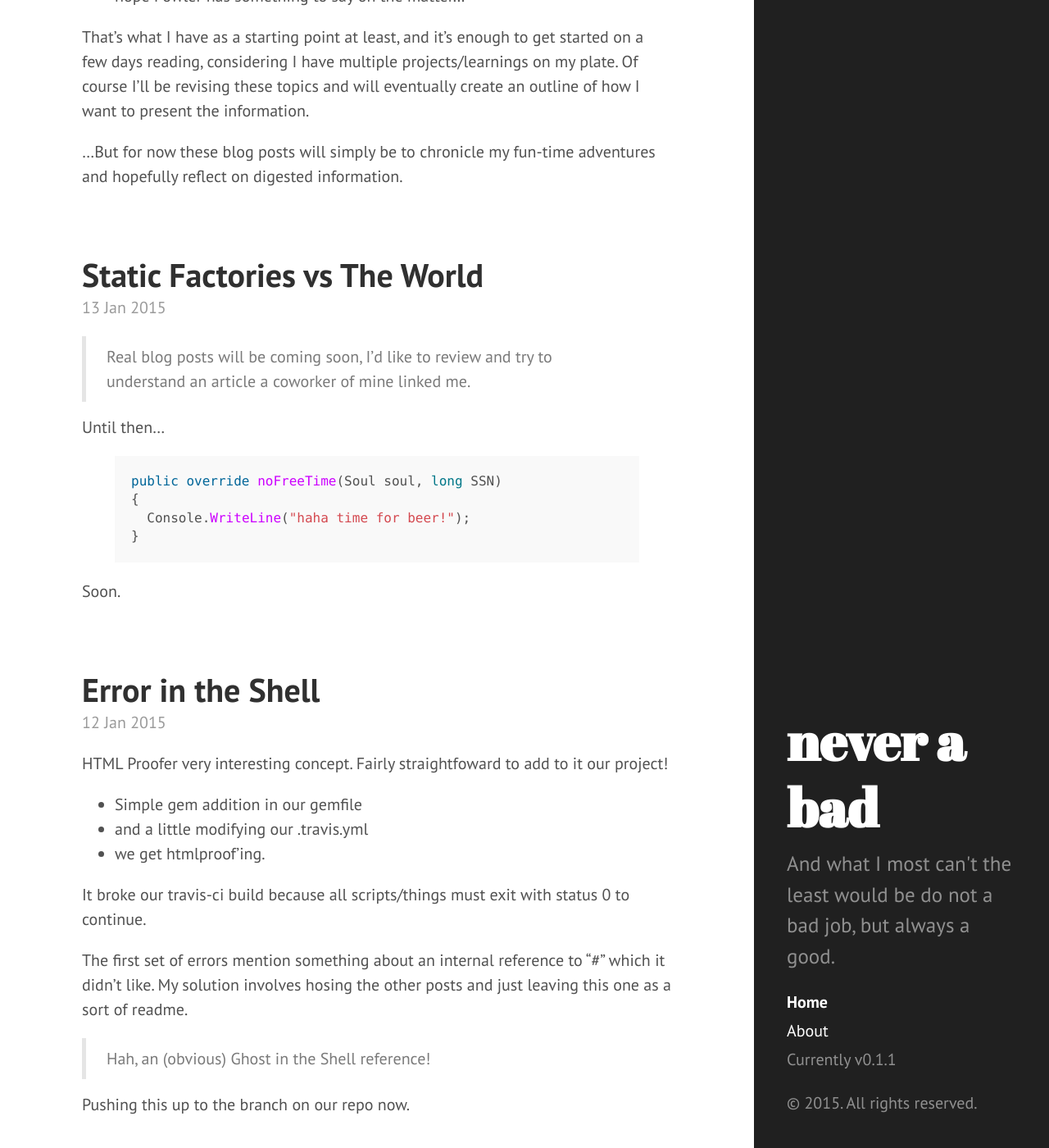
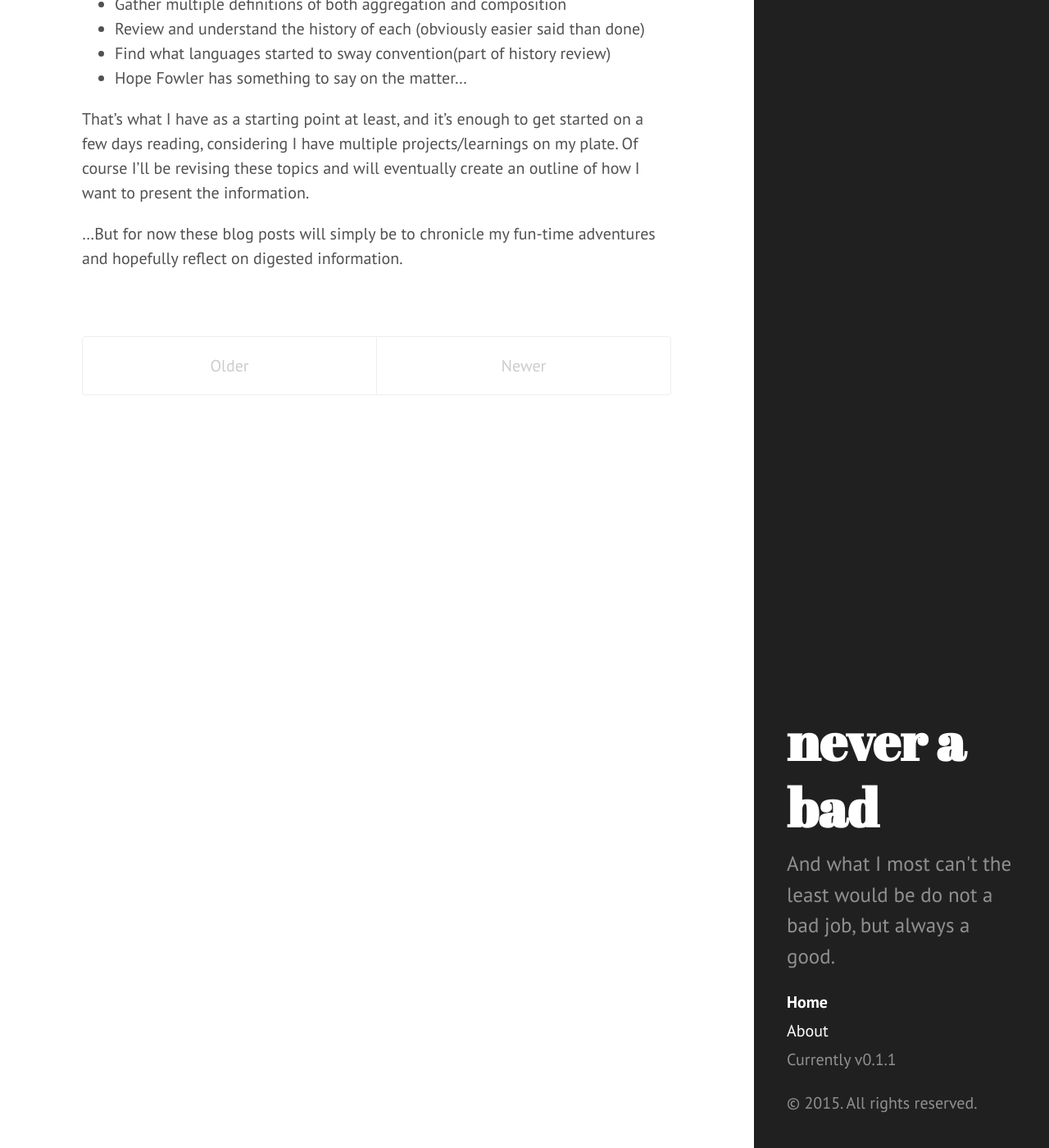
Before and after one commit to necampanini/never-a-bad, a Jekyll site: the page built from index.html, in a window 1280 px wide and 1400 px high, scrolled down 746 px. Shown: the whole window at 82% size. Built offline with Jekyll 4.4.1, drawn with Linux system fonts in a browser that asks for light colours; Markdown is read by kramdown in place of the engine named in the settings; the list of posts is cut into pages by our own code; some of the changed text lies outside the part shown.

Commit message:
deleted stupid posts, starting realgit status

```diff
--- a/_posts/2015-01-12-EitS.md
+++ /dev/null
@@ -1,18 +0,0 @@
----
-layout: post
-title: Error in the Shell
----
-
-HTML Proofer very interesting concept. Fairly straightfoward to add to it our project!
-
-- Simple gem addition in our gemfile
-- and a little modifying our .travis.yml
-- we get htmlproof'ing.
-
-It broke our travis-ci build because all scripts/things must exit with status 0 to continue.
-
-The first set of errors mention something about an internal reference to "#" which it didn't like. My solution involves hosing the other posts and just leaving this one as a sort of readme.
-
-  > Hah, an (obvious) Ghost in the Shell reference!
-
-Pushing this up to the branch on our repo now.
--- a/_posts/2015-01-13-StaticVSWorld.md
+++ /dev/null
@@ -1,17 +0,0 @@
----
-layout: post
-title: Static Factories vs The World
----
-
-> Real blog posts will be coming soon, I'd like to review and try to understand an article a coworker of mine linked me.
-
-Until then...
-
-{% highlight c# %}
-public override noFreeTime(Soul soul, long SSN)
-{
-  Console.WriteLine("haha time for beer!");
-}
-{% endhighlight %}
-
-Soon.
```
Also changed, not shown: _posts/2015-01-19-Research Project-Part 1.md (+4 -4 lines).
